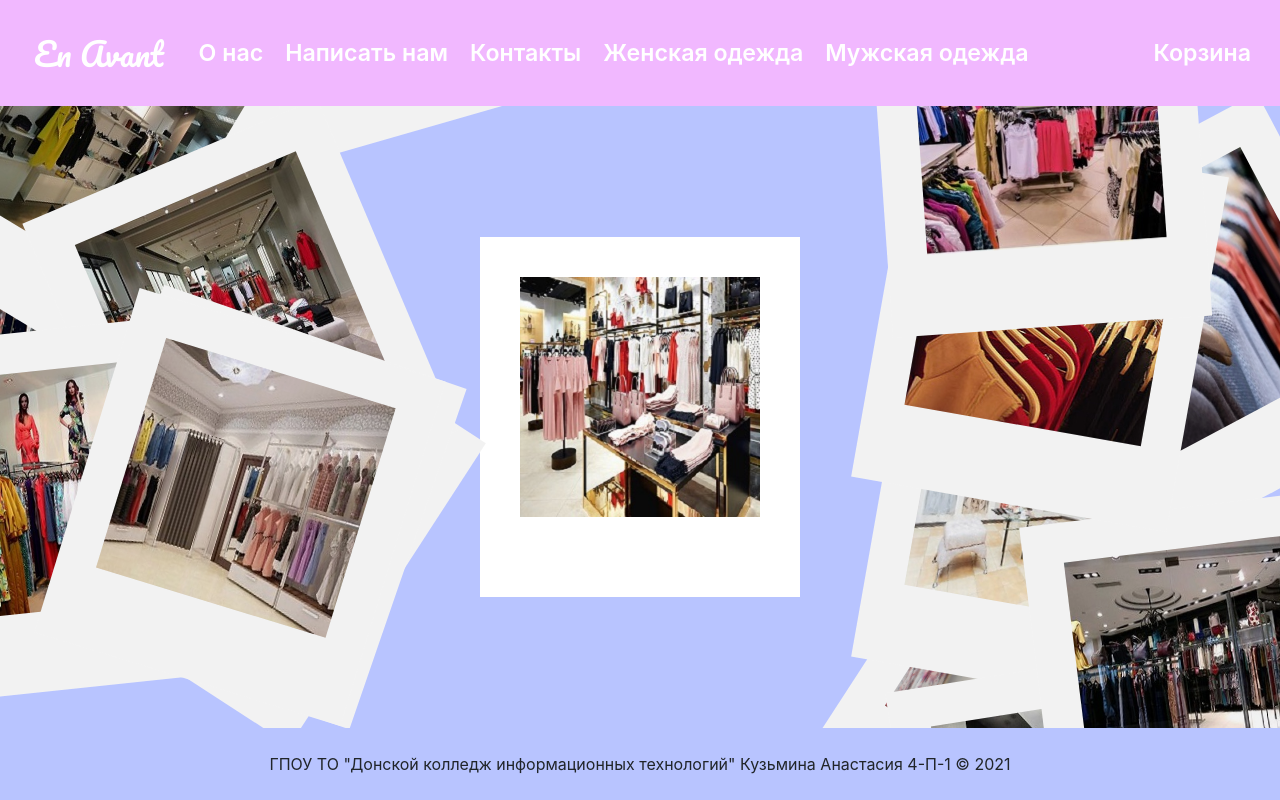
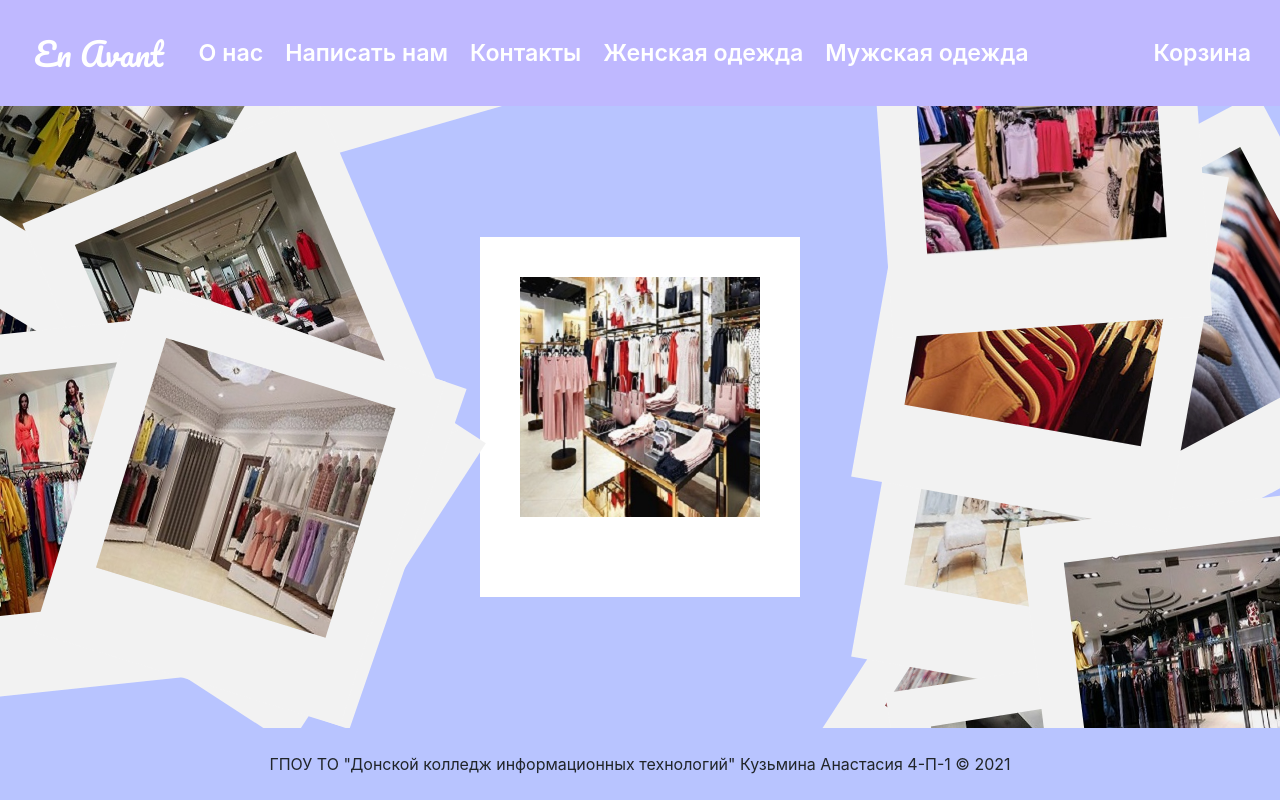
Before and after one commit to teleskop150750/shop-1, a website: page index.html in a window 1280 px wide. Drawn offline with Linux system fonts and the light colour scheme.

Commit message:
Новый цвет

```diff
--- a/style/style.css
+++ b/style/style.css
@@ -39,7 +39,7 @@ a {
   font-size: 1.2rem;
   font-weight: 600;
   line-height: 1.5;
-  background-color: #f1b8ff;
+  background-color: #bfb8ff;
 }
 
 .logo {
```
